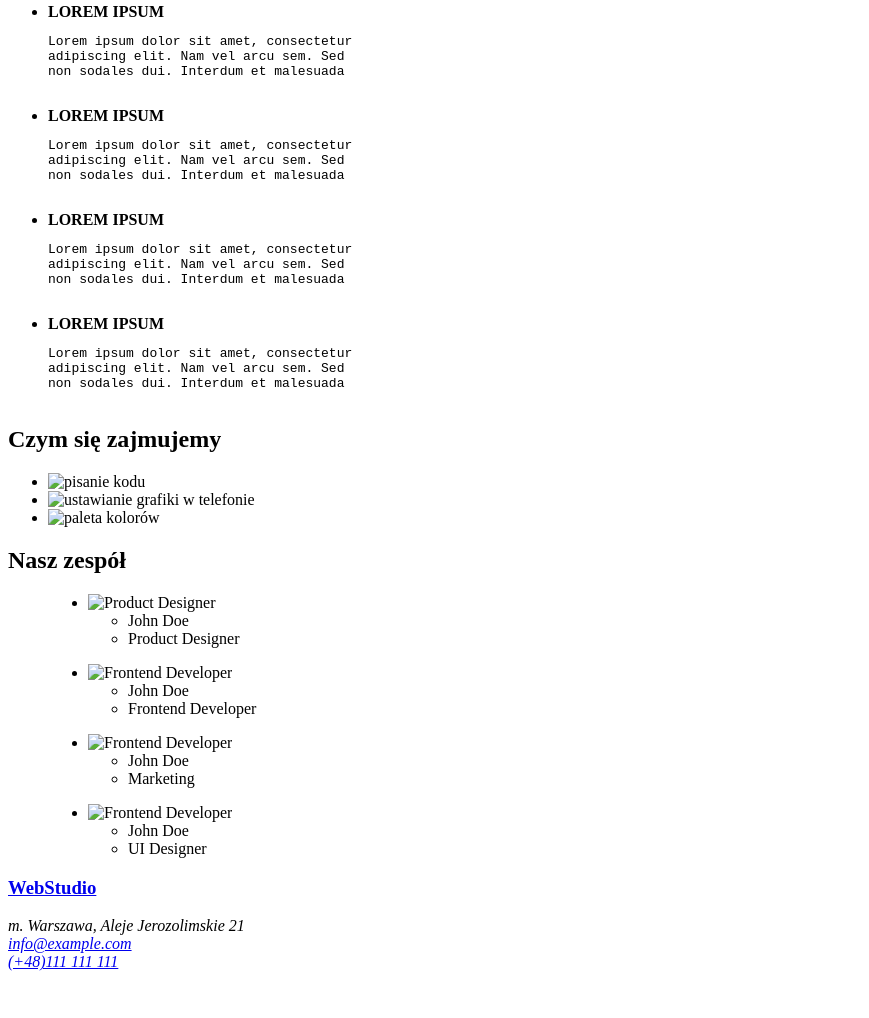
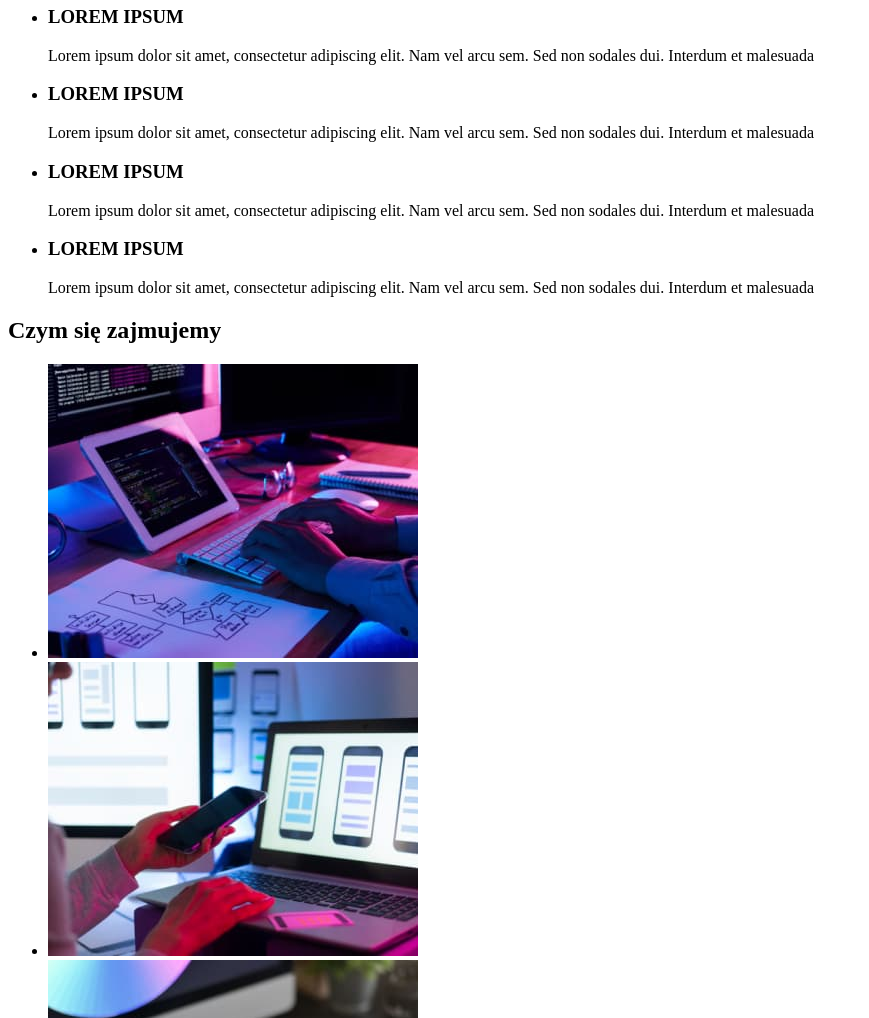
Before and after one commit to SzymanskaOlejniczak/goit-markup-hw-01wersja2b, a plain HTML site: page index.html in a window 1280 px wide. Shown: the part 293-1311 px from the top of the page, without its empty margins (0-869 px from the left). Before the commit the page ends 1272 px from the top, so only its background shows below. Drawn offline with Linux system fonts and the light colour scheme.

Commit message:
Update index.html

```diff
--- a/index.html
+++ b/index.html
@@ -26,47 +26,27 @@
         </section>
         <section>
             <ul>
-                <li><strong>LOREM IPSUM</strong>
-                    <pre>
-Lorem ipsum dolor sit amet, consectetur
-adipiscing elit. Nam vel arcu sem. Sed
-non sodales dui. Interdum et malesuada
-                    </pre>
-                </li>
-                <li><strong>LOREM IPSUM</strong>
-                    <pre>
-Lorem ipsum dolor sit amet, consectetur
-adipiscing elit. Nam vel arcu sem. Sed
-non sodales dui. Interdum et malesuada
-                    </pre>
-                </li>
-                <li><strong>LOREM IPSUM</strong>
-                    <pre>
-Lorem ipsum dolor sit amet, consectetur
-adipiscing elit. Nam vel arcu sem. Sed
-non sodales dui. Interdum et malesuada
-                    </pre>
-                </li>
-                <li><strong>LOREM IPSUM</strong>
-                    <pre>
-Lorem ipsum dolor sit amet, consectetur
-adipiscing elit. Nam vel arcu sem. Sed
-non sodales dui. Interdum et malesuada
-                    </pre>
-                </li>
+                <li><h3>LOREM IPSUM</h3>
+                    <p>Lorem ipsum dolor sit amet, consectetur adipiscing elit. Nam vel arcu sem. Sed non sodales dui. Interdum et malesuada</p></li>
+                <li><h3>LOREM IPSUM</h3>
+                    <p>Lorem ipsum dolor sit amet, consectetur adipiscing elit. Nam vel arcu sem. Sed non sodales dui. Interdum et malesuada</p></li>
+                <li><h3>LOREM IPSUM</h3>
+                    <p>Lorem ipsum dolor sit amet, consectetur adipiscing elit. Nam vel arcu sem. Sed non sodales dui. Interdum et malesuada</p></li>
+                <li><h3>LOREM IPSUM</h3>
+                    <p>Lorem ipsum dolor sit amet, consectetur adipiscing elit. Nam vel arcu sem. Sed non sodales dui. Interdum et malesuada</p></li>
         </section>
         <section>
         <h2>Czym się zajmujemy</h2>
             <ul>
-                <li><img src="first.jpg"
+                <li><img src="images/first.jpg"
                 alt="pisanie kodu"
                 width="370"
                 height="294"></li>
-                <li><img src="second.jpg"
+                <li><img src="images/second.jpg"
                 alt="ustawianie grafiki w telefonie"
                 width="370"
                 height="294"></li>
-                <li><img src="third.jpg"
+                <li><img src="images/third.jpg"
                 alt="paleta kolorów"
                 width="370"
                 height="294"></li>
@@ -76,51 +56,43 @@ non sodales dui. Interdum et malesuada
         <h2>Nasz zespół</h2>
            <ul>
             <figure>
-                <li><img src="Product Designer.jpg"
+                <li><img src="images/Product Designer.jpg"
                 alt="Product Designer"
                 width="270"
                 height="260"></li>
             <figcaption>
-                <ul>
-                    <li>John Doe </li>
-                    <li>Product Designer</li>
-                </ul>
+                    <h3>John Doe </h3>
+                    <p>Product Designer</p>
             </figcaption>
             </figure>
             <figure>
-                <li><img src="Frontend Developer.jpg"
+                <li><img src="images/Frontend Developer.jpg"
                 alt="Frontend Developer"
                 width="270"
                 height="260"></li>
             <figcaption>
-                <ul>
-                    <li>John Doe</li>
-                    <li>Frontend Developer</li>
-                </ul>
+                    <h3>John Doe</h3>
+                    <p>Frontend Developer</p>
             </figcaption>
             </figure>
             <figure>
-                <li><img src="Marketing.jpg"
-                alt="Frontend Developer"
+                <li><img src="images/Marketing.jpg"
+                alt="Marketing"
                 width="270"
                 height="260"></li>
             <figcaption>
-                <ul>
-                    <li>John Doe</li>
+                    <h3>John Doe</h3>
                     <li>Marketing</li>
-                </ul>
             </figcaption>
             </figure>
             <figure>
-                <li><img src="UI Designer.jpg"
-                alt="Frontend Developer"
+                <li><img src="images/UI Designer.jpg"
+                alt="UI Designer"
                 width="270"
                 height="260"></li>
             <figcaption>
-                <ul>
-                    <li>John Doe</li>
-                    <li>UI Designer</li>
-                </ul>
+                    <h3>John Doe</h3>
+                    <p>UI Designer</p>
             </figcaption>
             </figure>
             </ul>
@@ -128,9 +100,6 @@ non sodales dui. Interdum et malesuada
         </main>
         <footer>
         <a href="WebStudio"><h3>WebStudio</h3></a>
-        </footer>
-    </body>
-    <footer>
         <address>
             m. Warszawa, Aleje Jerozolimskie 21
         </address>
@@ -141,4 +110,5 @@ non sodales dui. Interdum et malesuada
             <a href="phone:+48111111111">(+48)111 111 111</a>
         </address>
         </footer>
+    </body>
 </html>
```
Lines whose indentation alone changed are shown as unchanged.
